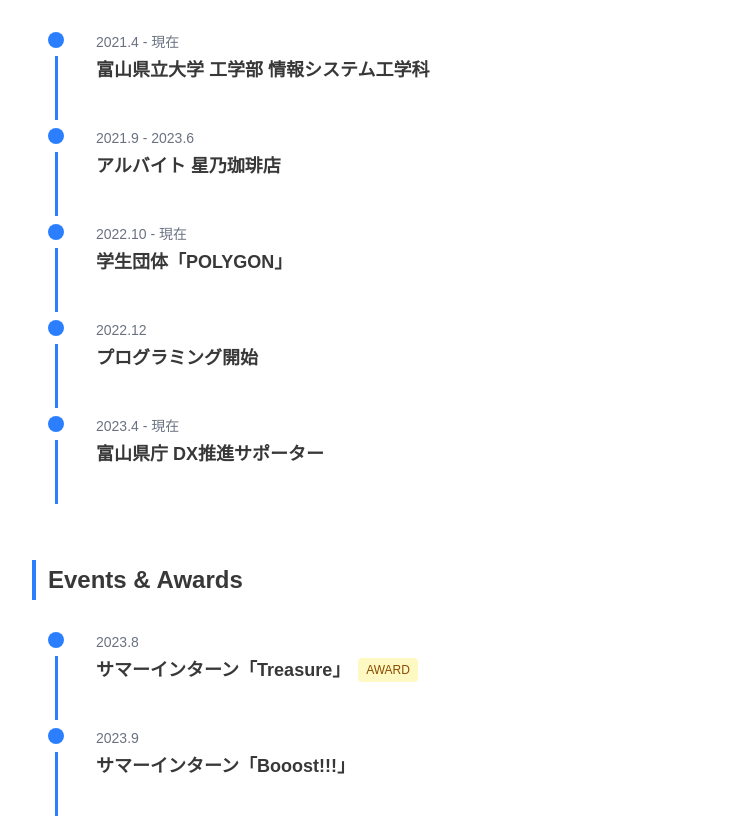
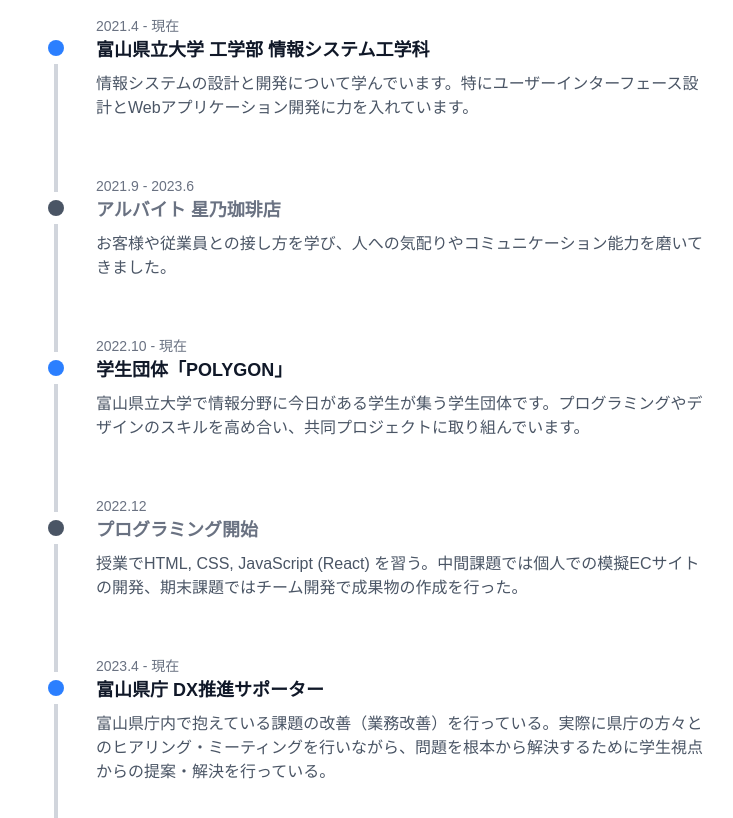
Before and after one commit to Minimalist-00/aws-my-portfolio, a Next.js app: page / in a window 1280 px wide. Shown: the part 420-1238 px from the top of the page, without its empty margins (272-1005 px from the left). Built offline with nearby package versions, Linux system fonts and the light colour scheme; a web font is replaced by a local one.

Commit message:
TimelineコンポーネントにisHighlightedプロパティを追加し、スタイルを調整。mockDataにおいてもisHighlightedを設定。

```diff
--- a/src/app/components/Timeline.tsx
+++ b/src/app/components/Timeline.tsx
@@ -3,6 +3,7 @@ interface TimelineItem {
   title: string;
   description: string;
   isAward?: boolean;
+  isHighlighted?: boolean;
 }
 
 interface TimelineProps {
@@ -13,8 +14,8 @@ interface TimelineProps {
 export default function Timeline({ items, title }: TimelineProps) {
   return (
     <section className="my-12">
-      <div className="flex items-center gap-3 mb-8">
-        <div className="w-1 h-10 bg-blue-500"></div>
+      <div className="flex items-center gap-3 mb-10">
+        <div className="w-2 h-10 bg-blue-500"></div>
         <h2 className="text-2xl font-bold">{title}</h2>
       </div>
 
@@ -23,20 +24,23 @@ export default function Timeline({ items, title }: TimelineProps) {
           <div key={index} className="relative">
             <div className="flex items-start">
               <div className="flex flex-col items-center">
-                <div className="w-4 h-4 rounded-full bg-blue-500 z-10" />
+                <div className={`w-4 h-4 rounded-full ${item.isHighlighted ? 'bg-blue-500' : 'bg-gray-600'} z-10`} />
                 {index < items.length && (
-                  <div className="my-2 w-[3px] h-16 bg-blue-500" />
+                  <div className="my-2 w-1 bg-gray-300" style={{ height: item.description ? '8rem' : '4rem' }} />
                 )}
               </div>
 
-              <div className="ml-8">
-                <div className="text-sm text-gray-500 mb-1">{item.date}</div>
+              <div className="ml-8 flex flex-col">
+                <div className="text-sm text-gray-500 -mt-6">{item.date}</div>
                 <div className="flex items-center gap-2">
-                  <p className="text-lg font-bold">{item.title}</p>
+                  <p className={`text-lg font-bold ${item.isHighlighted ? 'text-gray-900' : 'text-gray-500'}`}>{item.title}</p>
                   {item.isAward && (
                     <span className="bg-yellow-100 text-yellow-800 text-xs px-2 py-1 rounded">AWARD</span>
                   )}
                 </div>
+                {item.description && (
+                  <p className="text-gray-600 mt-2">{item.description}</p>
+                )}
               </div>
             </div>
           </div>
--- a/src/app/data/mockData.ts
+++ b/src/app/data/mockData.ts
@@ -13,27 +13,32 @@ export const experienceData = [
   {
     date: "2021.4 - 現在",
     title: "富山県立大学 工学部 情報システム工学科",
-    description: "情報システムの設計と開発について学んでいます。特にユーザーインターフェース設計とWebアプリケーション開発に力を入れています。"
+    description: "情報システムの設計と開発について学んでいます。特にユーザーインターフェース設計とWebアプリケーション開発に力を入れています。",
+    isHighlighted: true
   },
   {
     date: "2021.9 - 2023.6",
     title: "アルバイト 星乃珈琲店",
-    description: "お客様や従業員との接し方を学び、人への気配りやコミュニケーション能力を磨いてきました。"
+    description: "お客様や従業員との接し方を学び、人への気配りやコミュニケーション能力を磨いてきました。",
+    isHighlighted: false
   },
   {
     date: "2022.10 - 現在",
     title: "学生団体「POLYGON」",
-    description: "富山県立大学で情報分野に今日がある学生が集う学生団体です。プログラミングやデザインのスキルを高め合い、共同プロジェクトに取り組んでいます。"
+    description: "富山県立大学で情報分野に今日がある学生が集う学生団体です。プログラミングやデザインのスキルを高め合い、共同プロジェクトに取り組んでいます。",
+    isHighlighted: true
   },
   {
     date: "2022.12",
     title: "プログラミング開始",
-    description: "授業でHTML, CSS, JavaScript (React) を習う。中間課題では個人での模擬ECサイトの開発、期末課題ではチーム開発で成果物の作成を行った。"
+    description: "授業でHTML, CSS, JavaScript (React) を習う。中間課題では個人での模擬ECサイトの開発、期末課題ではチーム開発で成果物の作成を行った。",
+    isHighlighted: false
   },
   {
     date: "2023.4 - 現在",
     title: "富山県庁 DX推進サポーター",
-    description: "富山県庁内で抱えている課題の改善（業務改善）を行っている。実際に県庁の方々とのヒアリング・ミーティングを行いながら、問題を根本から解決するために学生視点からの提案・解決を行っている。"
+    description: "富山県庁内で抱えている課題の改善（業務改善）を行っている。実際に県庁の方々とのヒアリング・ミーティングを行いながら、問題を根本から解決するために学生視点からの提案・解決を行っている。",
+    isHighlighted: true
   }
 ];
 
@@ -43,16 +48,19 @@ export const eventsData = [
     date: "2023.8",
     title: "サマーインターン「Treasure」",
     description: "株式会社CARTA HOLDINGSにて3週間のインターンシップに参加。前半で講義を受け、後半ではチームでの企画・開発を行い、最終発表ではフロントエンド賞を受賞しました。",
-    isAward: true
+    isAward: true,
+    isHighlighted: true
   },
   {
     date: "2023.9",
     title: "サマーインターン「Booost!!!」",
-    description: "エキサイト株式会社にて5日間のインターンシップに参加。ヘルスケア事業のお悩み相談サービスのレコメンドシステムをチームで企画・開発しました。"
+    description: "エキサイト株式会社にて5日間のインターンシップに参加。ヘルスケア事業のお悩み相談サービスのレコメンドシステムをチームで企画・開発しました。",
+    isHighlighted: false
   },
   {
     date: "2023.10 - 現在",
     title: "岩本研究室 配属",
-    description: "大学研究室に配属され、UI/UXデザインと人工知能の応用研究に取り組んでいます。"
+    description: "大学研究室に配属され、UI/UXデザインと人工知能の応用研究に取り組んでいます。",
+    isHighlighted: true
   }
 ];
```
